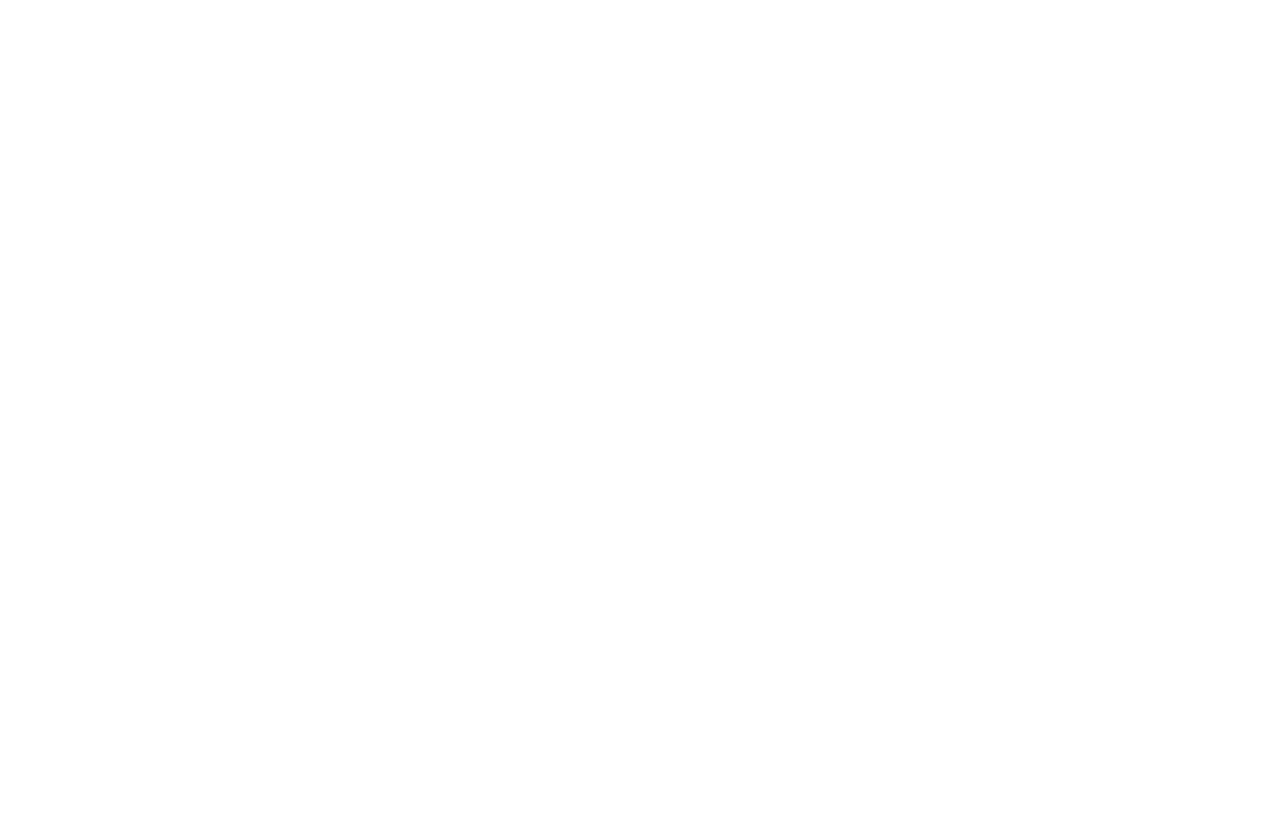
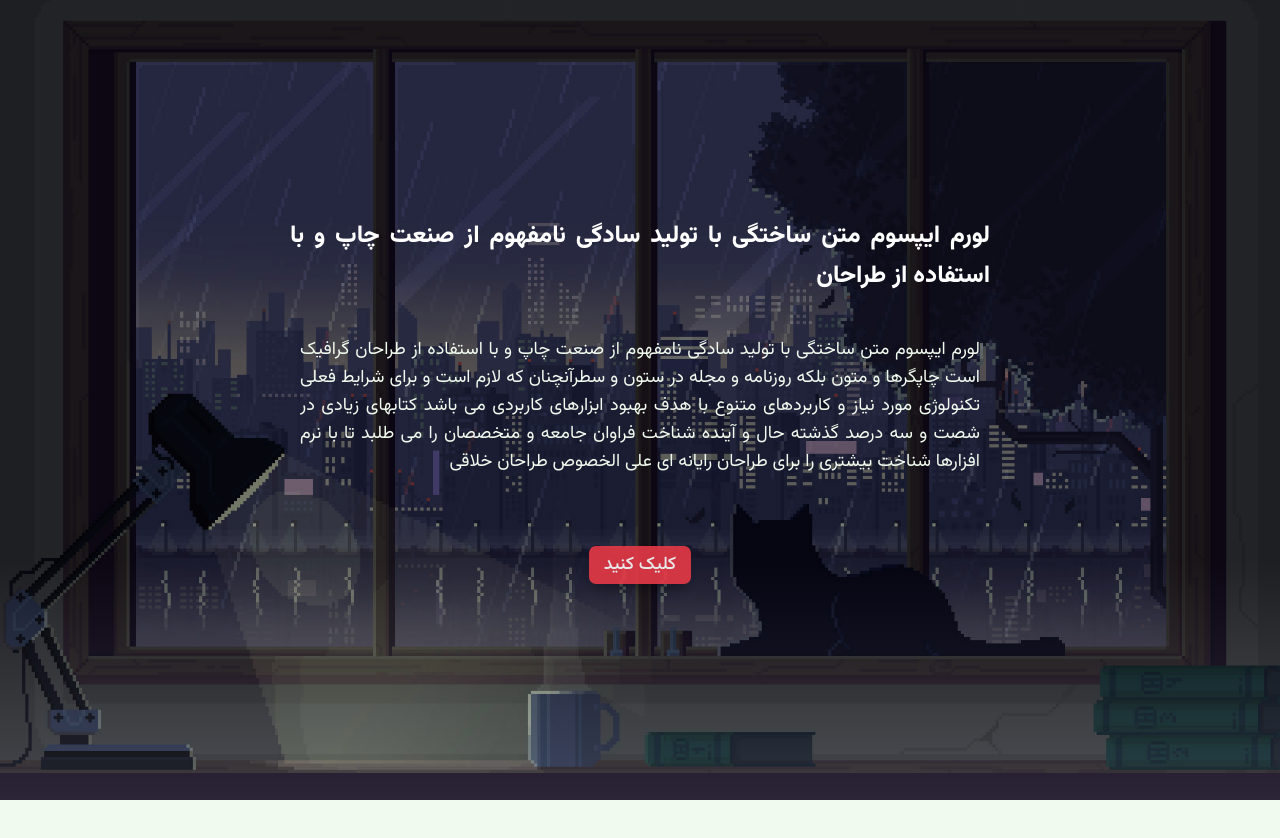
Before and after one commit to armandezfuli/Flex-box-PJ, a website built with Vite: page index.html in a window 1280 px wide. Shown: the top 838 px of the page. Before the commit the page ends 800 px from the top, so only its background shows below. Built offline with nearby package versions, Linux system fonts and the light colour scheme.

Commit message:
add hero section

```diff
--- a/index.html
+++ b/index.html
@@ -2,13 +2,40 @@
 <html lang="fa">
   <head>
     <meta charset="UTF-8" />
-    <!-- <link rel="icon" type="image/svg+xml" href="/vite.svg" /> -->
+    <link rel="apple-touch-icon" sizes="180x180" href="/icons/favicon_io/apple-touch-icon.png" />
+    <link rel="icon" type="image/png" sizes="32x32" href="/icons/favicon_iofavicon-32x32.png" />
+    <link rel="icon" type="image/png" sizes="16x16" href="/icons/favicon_io/favicon-16x16.png" />
+    <link rel="manifest" href="/icons/favicon_io/site.webmanifest" />
     <meta name="viewport" content="width=device-width, initial-scale=1.0" />
-    <link rel="stylesheet" href="./src/styles/root.css">
+    <link rel="stylesheet" href="./src/styles/root.css" />
     <title>Flex-Box Project</title>
   </head>
   <body>
+    <!-- Header -->
 
+    <!-- Navbar -->
+    <!-- End of Navbar -->
+
+    <!-- Hero -->
+    <div class="hero">
+      <div class="hero__banner">
+        <h1 class="banner__title">
+          لورم ایپسوم متن ساختگی با تولید سادگی نامفهوم از صنعت چاپ و با استفاده از طراحان
+        </h1>
+        <p class="banner__description">
+          لورم ایپسوم متن ساختگی با تولید سادگی نامفهوم از صنعت چاپ و با استفاده از طراحان گرافیک
+          است چاپگرها و متون بلکه روزنامه و مجله در ستون و سطرآنچنان که لازم است و برای شرایط فعلی
+          تکنولوژی مورد نیاز و کاربردهای متنوع با هدف بهبود ابزارهای کاربردی می باشد کتابهای زیادی
+          در شصت و سه درصد گذشته حال و آینده شناخت فراوان جامعه و متخصصان را می طلبد تا با نرم
+          افزارها شناخت بیشتری را برای طراحان رایانه ای علی الخصوص طراحان خلاقی
+        </p>
+        <button class="btn banner__btn">کلیک کنید</button>
+      </div>
+    </div>
+
+    <!-- End of  Hero -->
+
+    <!-- End of Header -->
 
     <script type="module" src="./src/scripts/root.js"></script>
   </body>
--- /dev/null
+++ b/public/icons/favicon_io/about.txt
@@ -0,0 +1,6 @@
+This favicon was generated using the following font:
+
+- Font Title: Leckerli One
+- Font Author: Copyright (c) 2011 Gesine Todt (www.gesine-todt.de), with Reserved Font Names "Leckerli"
+- Font Source: http://fonts.gstatic.com/s/leckerlione/v16/V8mCoQH8VCsNttEnxnGQ-1itLZxcBtItFw.ttf
+- Font License: SIL Open Font License, 1.1 (http://scripts.sil.org/OFL))
--- /dev/null
+++ b/src/styles/components/btn.css
@@ -0,0 +1,25 @@
+button {
+  font-family: inherit;
+  font-size: 1rem;
+  font-weight: 500;
+  cursor: pointer;
+  outline: none;
+  border: none;
+  border-radius: 0.7rem;
+  text-align: center;
+  padding: .5rem 1rem;
+  box-shadow: 0px 10px 13px -7px rgba(0, 0, 0, 0.4), 5px 5px 15px 5px rgba(0, 0, 0, 0);
+}
+
+.btn {
+  background: var(--color-primary-3);
+  color: var(--color-white);
+  padding: 0.5rem 1.5rem;
+  box-shadow: 0px 10px 13px -7px rgba(0, 0, 0, 0.4), 5px 5px 15px 5px rgba(0, 0, 0, 0);
+  opacity: .90;
+  transition: padding 0.2s ease , opacity 0.2s ease;
+}
+.btn:hover {
+  padding: 0.5rem 2rem;
+  opacity: 1;
+}
--- /dev/null
+++ b/src/styles/components/hero.css
@@ -0,0 +1,60 @@
+.hero {
+  width: 100%;
+  height: 100vh;
+}
+
+.hero .hero__banner {
+  width: 100%;
+  height: 100%;
+  display: flex;
+  flex-direction: column;
+  justify-content: center;
+  align-items: center;
+  padding: 0 2rem;
+  background: var(--color-primary-1);
+}
+
+.hero .hero__banner .banner__title {
+  font-size: 2rem;
+  font-weight: 600;
+  line-height: 3rem;
+  text-align: justify;
+  color: var(--color-primary-4);
+}
+
+.hero .hero__banner .banner__description {
+  margin-top: 4rem;
+  font-size: 1.6rem;
+  font-weight: 300;
+  line-height: 2.4rem;
+  text-align: justify;
+  padding: 0 1rem;
+  color: var(--color-primary-5);
+}
+
+.hero .hero__banner .banner__btn {
+  margin-top: 7rem;
+  font-size: 1.8rem;
+}
+
+@media screen and (min-width: 768px) {
+  .hero .hero__banner {
+    background: linear-gradient(rgba(0, 0, 0, 0.4) 70%, rgba(255, 255, 255, 0.1)),
+      url(/images/hero.jpg) center/cover no-repeat;
+  }
+  .hero .hero__banner .banner__title {
+    width: 70rem;
+    font-size: 2.4rem;
+    font-weight: 800;
+    line-height: 4rem;
+    color: var(--color-white);
+  }
+
+  .hero .hero__banner .banner__description {
+    width: 70rem;
+    font-size: 1.8rem;
+    font-weight: 400;
+    line-height: 2.8rem;
+    color: var(--color-primary-4);
+  }
+}
--- a/src/styles/components/reset.css
+++ b/src/styles/components/reset.css
@@ -127,3 +127,22 @@ table {
   border-collapse: collapse;
   border-spacing: 0;
 }
+
+/* NEW ------------------------------->> */
+
+*,
+*::after,
+*::before {
+  box-sizing: border-box;
+}
+
+html {
+  font-size: var(--size-root);
+}
+
+body {
+  direction: rtl;
+  font-family: var(--font-main-family);
+  background: var(--color-primary-4);
+  height: 2000px;
+}
--- a/src/styles/components/varibles.css
+++ b/src/styles/components/varibles.css
@@ -1,13 +1,21 @@
 :root {
-  /* colors --->>  */
-  --colors-bg-main: #ffffff;
+  /* Colors */
+  --color-white: #ffffff;
+  --color-primary-1: #1d3557;
+  --color-primary-2: #457b9d;
+  --color-primary-3: #e63946;
+  --color-primary-4: #f1faee;
+  --color-primary-5: #a8dadc;
 
-  /* colors --->> */
-  /* sizes --->>  */
+
+
+  /* End of Colors */
+  /* Sizes */
   --size-root: 62.5%;
 
-  /* sizes --->>  */
-  /* fonts --->> */
+  /* End of Sizes */
+  /* Fonts */
   --font-main-family: Vazirmatn, sans-serif;
-  /* fonts --->> */
+
+  /* End of Fonts */
 }
--- a/src/styles/index.css
+++ /dev/null
@@ -1,12 +0,0 @@
-*,
-*::after,
-*::before {
-  box-sizing: border-box;
-}
-
-body {
-  direction: rtl;
-  font-family: var(--font-main-family);
-  font-size: var(--size-root);
-  background: var(--color-bg-main);
-}
--- a/src/styles/root.css
+++ b/src/styles/root.css
@@ -1,6 +1,7 @@
 @import url(./components/reset.css);
 @import url(./components/varibles.css);
 @import url(./components/font.css);
+@import url(./components/btn.css);
+@import url(./components/hero.css);
+
 @import url(./components/bootstrap-icons.css);
-
-@import url(./index.css);
```
Also changed, not shown: public/icons/favicon_io/android-chrome-192x192.png (added), public/icons/favicon_io/android-chrome-512x512.png (added), public/icons/favicon_io/apple-touch-icon.png (added), public/icons/favicon_io/favicon-16x16.png (added), public/icons/favicon_io/favicon-32x32.png (added), public/icons/favicon_io/favicon.ico (added), public/icons/favicon_io/site.webmanifest (added), public/images/hero.jpg (added).
